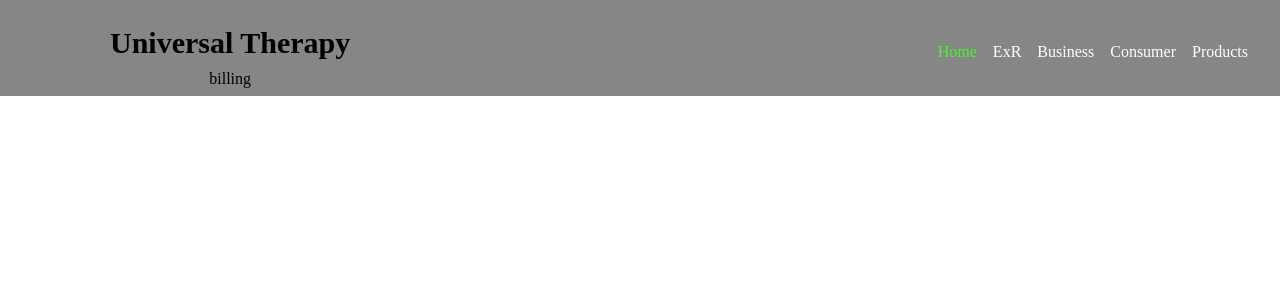
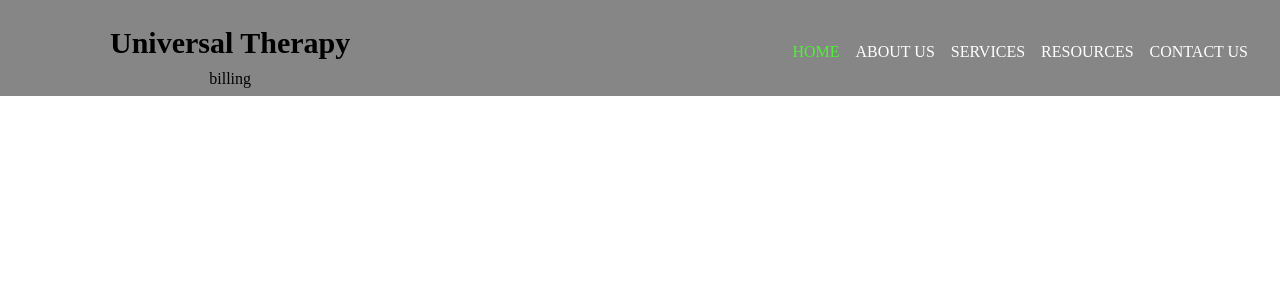
Before and after one commit to khale913/universal-therapy-site, an Angular app: page / in a window 1280 px wide. Shown: the top 300 px of the page. Built offline with nearby package versions, Linux system fonts and the light colour scheme.

Commit message:
cursor fix

```diff
--- a/src/app/app.component.scss
+++ b/src/app/app.component.scss
@@ -2,5 +2,4 @@
     margin: 0;
     padding: 0;
     box-sizing: border-box;
-    cursor: none;
   }
--- a/src/app/components/navbar/navbar.component.html
+++ b/src/app/components/navbar/navbar.component.html
@@ -7,14 +7,14 @@
 
     <div class="navbar-tabs-container">
         <ul class="tabs-ul">
-            <li [ngClass]="{'active-tab': count === 1}" class="tab" (click)="navigateSection('')">Home</li>
+            <li [ngClass]="{'active-tab': count === 1}" class="tab" (click)="navigateSection('')">HOME</li>
             <li [ngClass]="{'active-tab': count === 2}" class="tab" (click)="navigateSection('experiential-reality')">
-                ExR</li>
+                ABOUT US</li>
             <li [ngClass]="{'active-tab': count === 3}" class="tab" (click)="navigateSection('business')">
-                Business</li>
+                SERVICES</li>
             <li [ngClass]="{'active-tab': count === 4}" class="tab" (click)="navigateSection('consumer')">
-                Consumer</li>
-            <li [ngClass]="{'active-tab': count === 5}" class="tab" (click)="navigateSection('products')">Products
+                RESOURCES</li>
+            <li [ngClass]="{'active-tab': count === 5}" class="tab" (click)="navigateSection('products')">CONTACT US
             </li>
         </ul>
     </div>
--- a/src/app/components/navbar/navbar.component.scss
+++ b/src/app/components/navbar/navbar.component.scss
@@ -9,15 +9,11 @@
     top: 0;
     width: 100%;
     background-color: rgb(134, 134, 134);
-
     display: flex;
     justify-content: space-between;
     padding: 1rem 0 .5rem 0;
     border-style: none;
-    // border: 1px solid white;
     z-index: 2 !important;
-    cursor: none;
-    // margin-bottom: 100px;
     transition: .5s;
   }
 
@@ -37,7 +33,6 @@
   .wolfcycle-logo {
     object-fit: cover;
     max-width: 17rem;
-    cursor: none;
   }
 
   .crwd-logo {
@@ -64,7 +59,6 @@
     text-decoration: none;
     list-style: none;
     margin-right: 1rem;
-    cursor: none;
       -webkit-transition: all 0.2s linear;
     -moz-transition: all 0.2s linear;
     -o-transition: all 0.2s linear;
```
